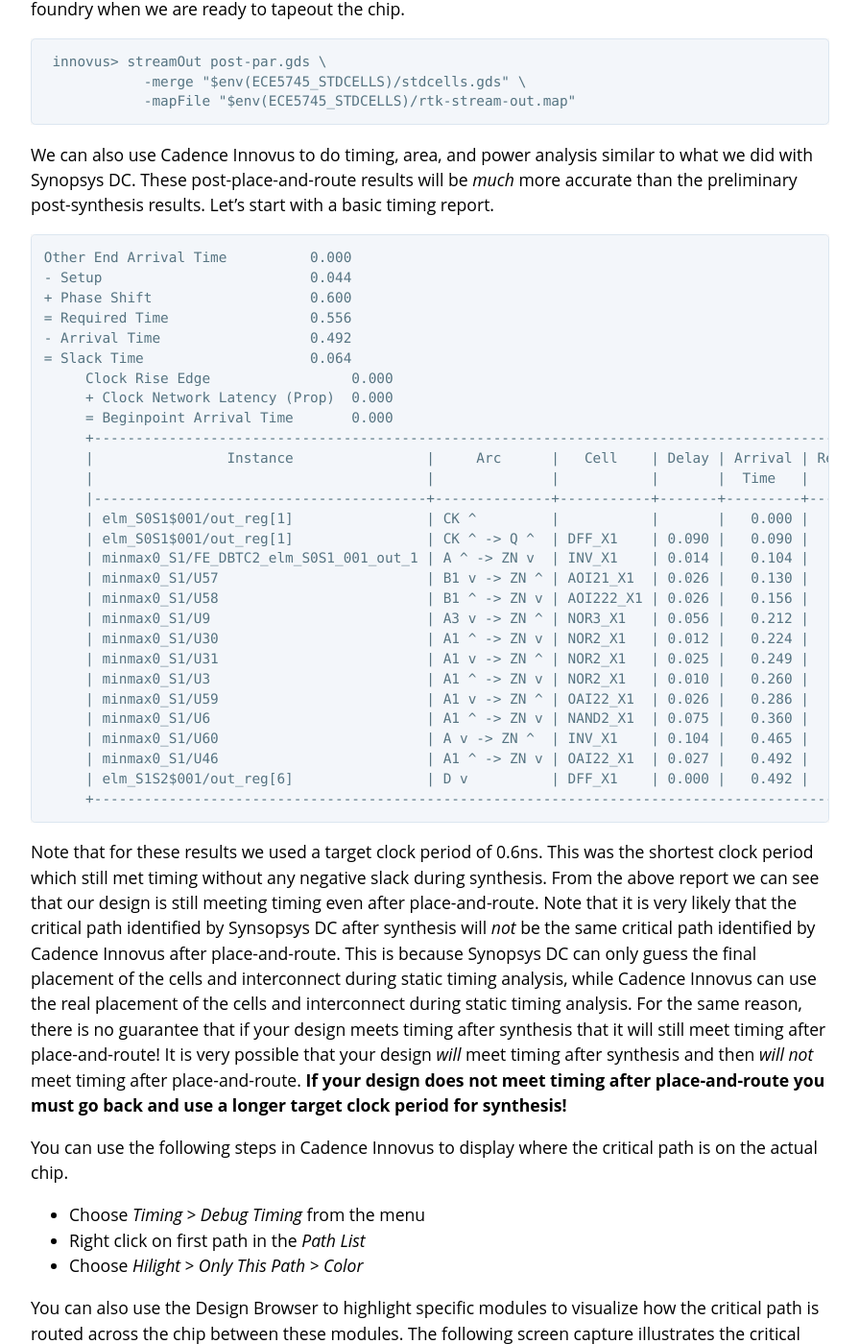
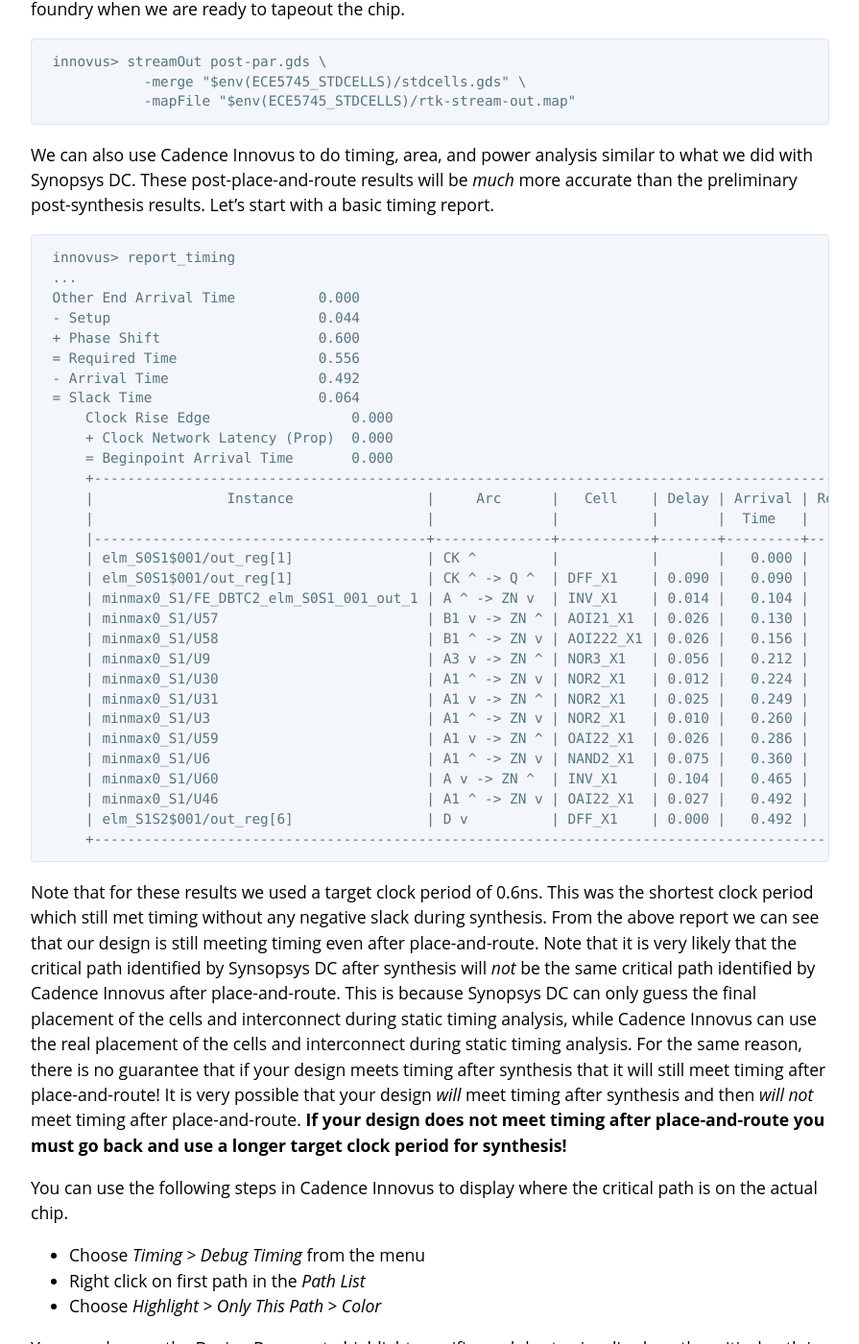
Before and after one commit to taoshen-amazon/ece5745-tut5-asic-tools, a Jekyll site: the page built from docs/index.md, in a window 1280 px wide and 1400 px high, scrolled down 35566 px. Shown: the whole window at 96% size, without its empty margins (192-1087 px from the left). Built offline with Jekyll 4.4.1, drawn with Linux system fonts in a browser that asks for light colours; our own code applies the rules of GitHub Pages for plain Markdown files.

Commit message:
staff update from: ece5745-tut5-asic-tools-0.0-696-g582ced2-dirty [ci skip]

````diff
--- a/docs/index.md
+++ b/docs/index.md
@@ -1481,12 +1481,14 @@
 results. Let's start with a basic timing report.
 
 ```
-Other End Arrival Time          0.000
-- Setup                         0.044
-+ Phase Shift                   0.600
-= Required Time                 0.556
-- Arrival Time                  0.492
-= Slack Time                    0.064
+ innovus> report_timing
+ ...
+ Other End Arrival Time          0.000
+ - Setup                         0.044
+ + Phase Shift                   0.600
+ = Required Time                 0.556
+ - Arrival Time                  0.492
+ = Slack Time                    0.064
      Clock Rise Edge                 0.000
      + Clock Network Latency (Prop)  0.000
      = Beginpoint Arrival Time       0.000
@@ -1533,7 +1535,7 @@
 
  - Choose _Timing > Debug Timing_ from the menu
  - Right click on first path in the _Path List_
- - Choose _Hilight > Only This Path > Color_
+ - Choose _Highlight > Only This Path > Color_
 
 You can also use the Design Browser to highlight specific modules to
 visualize how the critical path is routed across the chip between these
````
